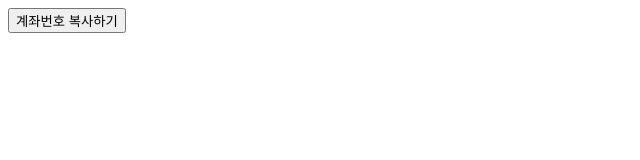
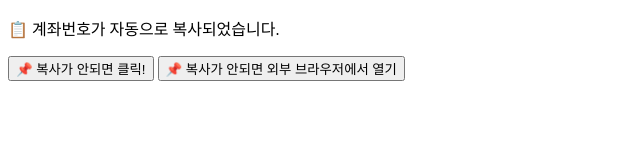
Before and after one commit to MumuNamu/account-copy, a plain HTML site: page index.html in a window 1280 px wide. Shown: the whole page, without its empty margins (0-640 px from the left). Drawn offline with Linux system fonts and the light colour scheme.

Commit message:
Update index.html

```diff
--- a/index.html
+++ b/index.html
@@ -3,25 +3,36 @@
 <head>
     <meta charset="UTF-8">
     <meta name="viewport" content="width=device-width, initial-scale=1.0">
-    <title>계좌번호 복사</title>
+    <title>계좌번호 자동 복사</title>
     <script>
         function copyToClipboard() {
             const accountNumber = "123-456-789012"; // 계좌번호 입력
             navigator.clipboard.writeText(accountNumber).then(() => {
-                alert("계좌번호가 복사되었습니다11111: " + accountNumber);
+                alert("✅ 계좌번호가 자동으로 복사되었습니다!\n(붙여넣기 하세요)");
             }).catch(err => {
-                console.warn("클립보드 복사 실패, 입력 필드를 활용합니다.");
+                console.warn("클립보드 복사 실패: 입력 필드 활용");
                 const inputField = document.getElementById("accountInput");
                 inputField.value = accountNumber;
                 inputField.select();
-                document.execCommand("copy"); // 기존 방식 사용
-                alert("계좌번호를 복사했습니다. 붙여넣기 해주세요!");
+                document.execCommand("copy"); // 예전 방식
+                alert("✅ 계좌번호를 복사했습니다! 직접 붙여넣기 해주세요.");
             });
         }
+
+        // 페이지 로드 시 자동 복사 실행
+        window.onload = function() {
+            setTimeout(copyToClipboard, 100); // 일부 모바일 브라우저에서 지연 실행
+        };
     </script>
 </head>
 <body>
     <input type="text" id="accountInput" value="123-456-789012" readonly style="position:absolute; left:-9999px;">
-    <button onclick="copyToClipboard()">계좌번호 복사하기</button>
+    <p>📋 계좌번호가 자동으로 복사되었습니다.</p>
+
+    <button onclick="copyToClipboard()">📌 복사가 안되면 클릭!</button>
+
+    <button onclick="window.location.href='intent://mumunamu.github.io/account-copy/#Intent;scheme=https;package=com.android.chrome;end;'">
+        📌 복사가 안되면 외부 브라우저에서 열기
+    </button>
 </body>
 </html>
```
